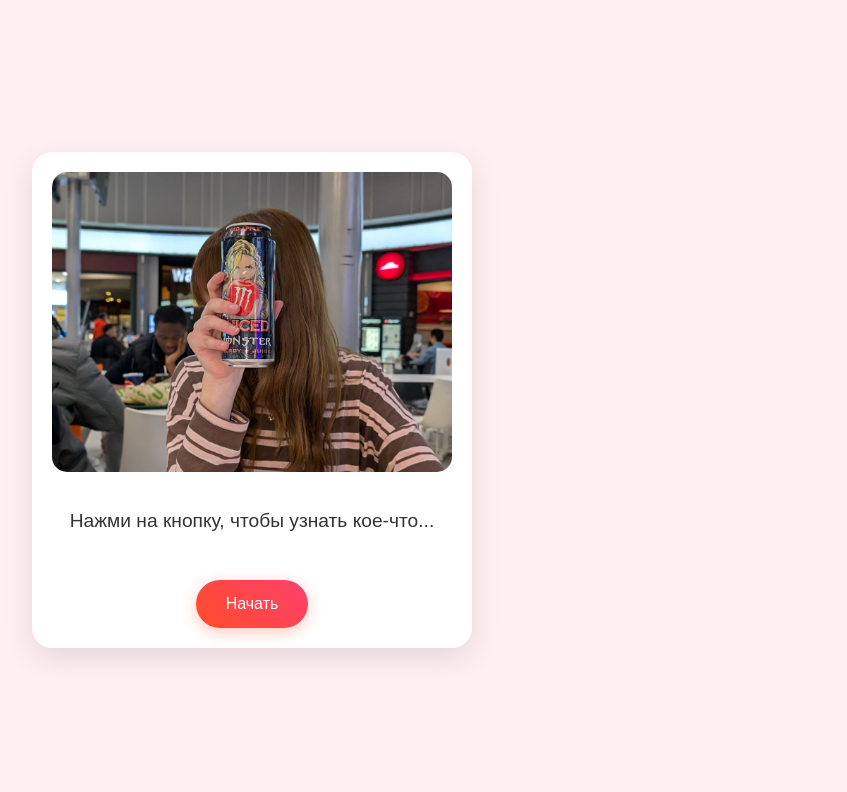
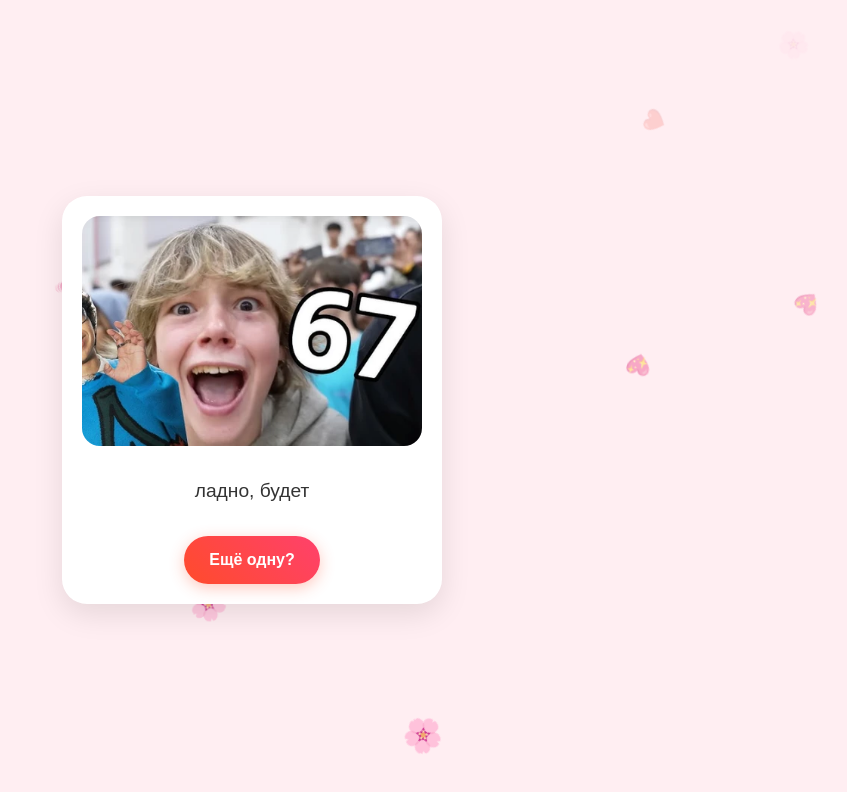
Before and after one commit to aleksandrgolovichov/sekretiki, a plain HTML site: page index.html in a window 1280 px wide. Both pictures are taken after a click on the button "Начать". Shown: the whole page, without its empty margins (388-1235 px from the left). Drawn offline with Linux system fonts and the light colour scheme.

Commit message:
adaptive

```diff
--- a/index.html
+++ b/index.html
@@ -2,7 +2,7 @@
 <html lang="ru">
 <head>
     <meta charset="UTF-8">
-    <meta name="viewport" content="width=device-width, initial-scale=1.0">
+    <meta name="viewport" content="width=device-width, initial-scale=1.0, maximum-scale=1.0, user-scalable=no, viewport-fit=cover">
     <link rel="shortcut icon" href="images/icon.png">
     <title>Для тебя</title>
     <link rel="stylesheet" href="style.css">
@@ -11,14 +11,13 @@
 
     <div class="card">
         <img id="reason-img" src="images/PXL_20260119_130750106.jpg" alt="Картинка">
-        <p id="reason-text">Нажми на кнопку, чтобы узнать кое-что...</p>
+        <div id="reason-text">Нажми на кнопку, чтобы узнать кое-что...</div>
 
         <div id="controls">
             <button id="next-btn">Начать</button>
         </div>
     </div>
 
-    <!-- Аудио для кнопки "Нет" -->
     <audio id="sad-music" src="music/Alex_G_Offline%20-%20I%20Wait%20For%20You.mp3"></audio>
 
     <script src="script.js"></script>
--- a/script.js
+++ b/script.js
@@ -23,57 +23,58 @@ let currentIndex = 0;
 reasons.sort(() => Math.random() - 0.5);
 
 const btn = document.getElementById('next-btn');
-const text = document.getElementById('reason-text');
-const img = document.getElementById('reason-img');
+const textElem = document.getElementById('reason-text');
+const imgElem = document.getElementById('reason-img');
 const controls = document.getElementById('controls');
 
 btn.addEventListener('click', () => {
     if (currentIndex < reasons.length) {
-        text.innerText = reasons[currentIndex].text;
-        img.src = reasons[currentIndex].img;
+        textElem.innerText = reasons[currentIndex].text;
+        imgElem.src = reasons[currentIndex].img;
         currentIndex++;
         btn.innerText = "Ещё одну?";
     } else {
-        // Финальный этап
-        text.innerHTML = "<strong>И самая главная причина:</strong><br>Ты мне очень нравишься! Это взаимно?";
-        img.src = "images/final.jpg"; // Поставь тут финальную картинку
+        textElem.innerHTML = "<strong>И самая главная причина:</strong><br>Ты мне очень нравишься! Это взаимно?";
+        imgElem.src = "images/final.jpg";
         btn.style.display = "none";
+        controls.innerHTML = '';
 
-        // кнопки Да / Нет
         const yesBtn = document.createElement('button');
         yesBtn.innerText = "Да ❤️";
+        yesBtn.style.margin = "5px";
+
         const noBtn = document.createElement('button');
         noBtn.innerText = "Нет 💔";
+        noBtn.style.margin = "5px";
 
         controls.appendChild(yesBtn);
         controls.appendChild(noBtn);
 
-        // Клик на ДА
         yesBtn.addEventListener('click', () => {
-            window.location.href = "https://t.me"; // ссылка
+            window.location.href = "https://t.me";
         });
 
-        // Клик на НЕТ
         noBtn.addEventListener('click', () => {
             const music = document.getElementById('sad-music');
-            music.play(music/volume = 0.2);
-            alert("Жаль, надеюсь что тебе понравилось, но я всё равно рад , что ты посмотрела до конца...");
+            if(music) {
+                music.volume = 0.2;
+                music.play().catch(e => console.log("Музыка заблокирована браузером"));
+            }
+            alert("Жаль, надеюсь что тебе понравилось...");
         });
     }
 });
 
-// Анимация сердечек
 function createHeart() {
     const heart = document.createElement('div');
     heart.className = 'heart';
     const kinds = ['❤️', '💖', '💗', '💓', '🌸'];
     heart.innerText = kinds[Math.floor(Math.random() * kinds.length)];
-    heart.style.left = Math.random() * 100 + "vw";
+    heart.style.left = Math.random() * 95 + "vw";
     heart.style.fontSize = Math.random() * 20 + 15 + "px";
     heart.style.animationDuration = Math.random() * 2 + 3 + "s";
-    heart.style.opacity = Math.random();
     document.body.appendChild(heart);
-    setTimeout(() => heart.remove(), 5000);
+    setTimeout(() => heart.remove(), 4000);
 }
 
-setInterval(createHeart, 300);
+setInterval(createHeart, 400);
--- a/style.css
+++ b/style.css
@@ -1,68 +1,77 @@
-body {
+html, body {
     margin: 0;
+    padding: 0;
+    width: 100%;
+    height: 100lvh; /* Динамическая высота для Safari/Chrome */
     overflow: hidden;
+    background-color: #ffeef2;
+    font-family: 'Arial', sans-serif;
     display: flex;
     justify-content: center;
     align-items: center;
-    height: 100vh;
-    background-color: #ffeef2;
-    font-family: 'Arial', sans-serif;
 }
 
 .card {
     background: white;
     padding: 20px;
-    border-radius: 20px;
+    border-radius: 25px;
     box-shadow: 0 10px 30px rgba(0,0,0,0.1);
     text-align: center;
-    max-width: 400px;
     width: 90%;
+    max-width: 380px;
     z-index: 10;
+    box-sizing: border-box;
+    /* Учет безопасных зон для современных смартфонов */
+    margin-bottom: env(safe-area-inset-bottom);
 }
 
 #reason-img {
     width: 100%;
-    max-height: 500px;
+    max-height: 45vh;
     object-fit: cover;
-    border-radius: 15px;
+    border-radius: 18px;
     margin-bottom: 15px;
+    display: block;
 }
 
 #reason-text {
-    font-size: 1.2rem;
+    font-size: clamp(1rem, 5vw, 1.2rem); /* Шрифт адаптируется под ширину */
     color: #333;
-    min-height: 50px;
+    min-height: 60px;
+    margin-bottom: 15px;
+    display: flex;
+    align-items: center;
+    justify-content: center;
 }
 
 button {
     background: linear-gradient(45deg, #ff4b2b, #ff416c);
     color: white;
     border: none;
-    padding: 15px 30px;
-    margin: 10px, 0 10px 0;
+    padding: 15px 25px;
     border-radius: 50px;
     font-size: 16px;
+    font-weight: bold;
     cursor: pointer;
     box-shadow: 0 4px 15px rgba(255, 75, 43, 0.3);
-    transition: transform 0.2s, background 0.3s;
+    transition: transform 0.2s;
+    -webkit-tap-highlight-color: transparent;
 }
 
-button:hover {
-    background-color: #ff758f;
-    transform: scale(1.05);
+button:active {
+    transform: scale(0.95);
 }
 
-/* Стили для сердечек */
 .heart {
-    position: absolute;
+    position: fixed;
     bottom: -50px;
     user-select: none;
     pointer-events: none;
-    animation: moveUp linear forwards; /* поменяно moveUp */
+    z-index: 1;
+    animation: moveUp linear forwards;
 }
 
 @keyframes moveUp {
-    to {
-        transform: translateY(-110vh) rotate(360deg);
-    }
+    0% { transform: translateY(0) rotate(0deg); opacity: 1; }
+    100% { transform: translateY(-110vh) rotate(360deg); opacity: 0; }
 }
```
